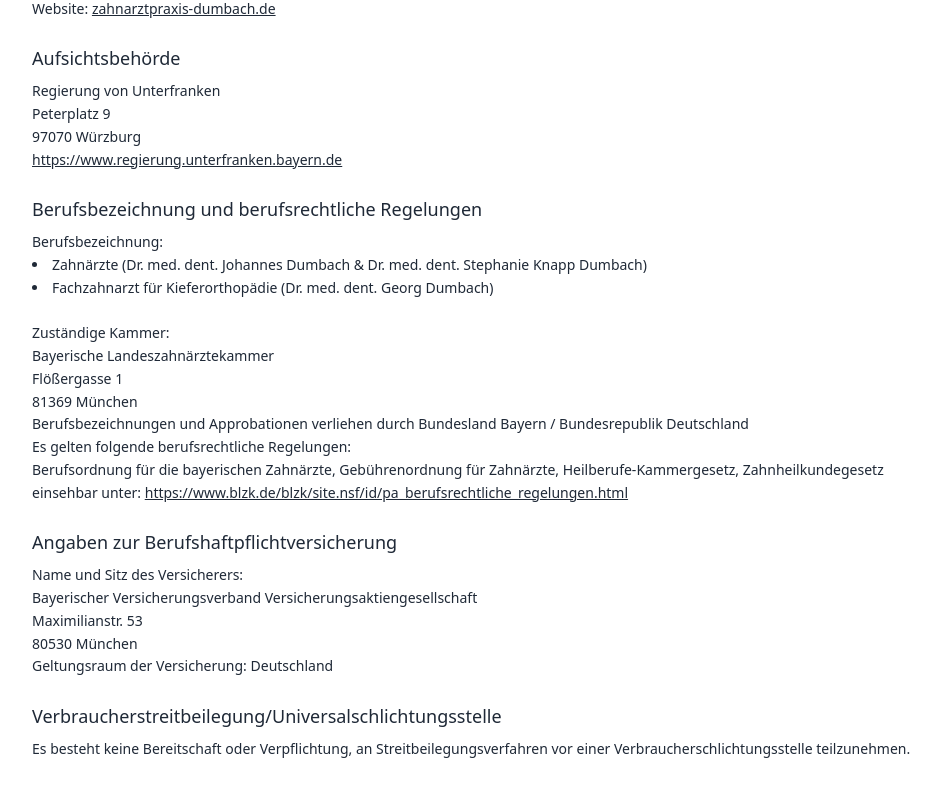
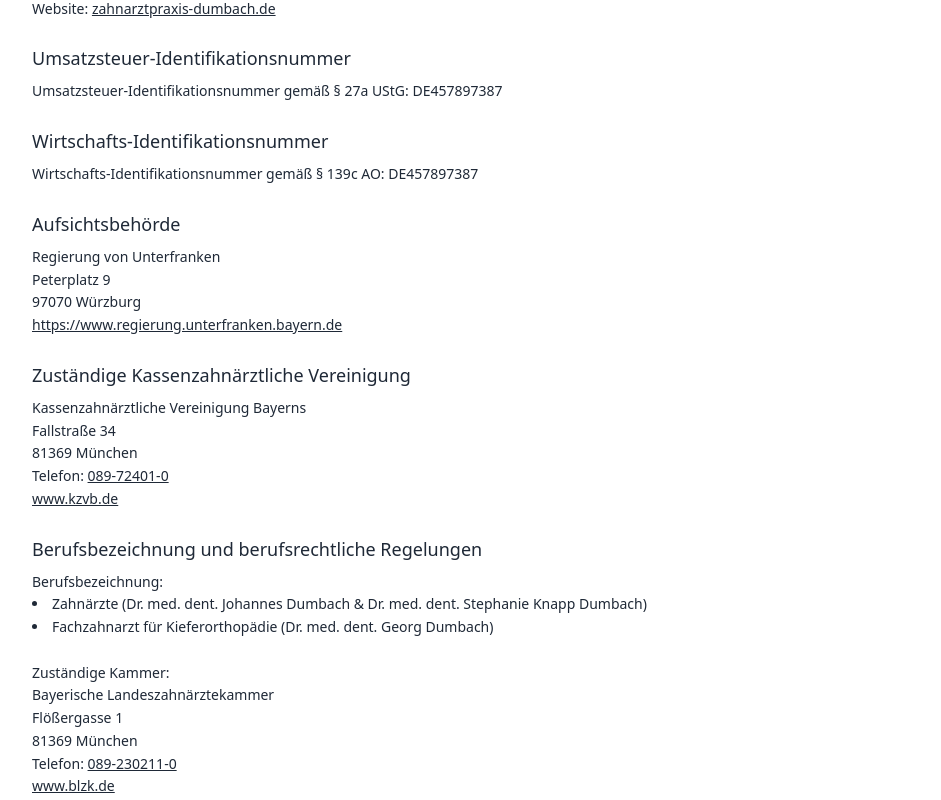
Before and after one commit to chrisknapp98/react-dentist-example, a Next.js app: page /impressum in a window 1280 px wide. Shown: the part 600-1400 px from the top of the page, without its empty margins (48-989 px from the left). Built offline with nearby package versions, Linux system fonts and the light colour scheme.

Commit message:
update imprint

```diff
--- a/src/app/impressum/page.tsx
+++ b/src/app/impressum/page.tsx
@@ -27,7 +27,7 @@
             <h2 className="text-lg mb-2">Angaben gemäß § 5 DDG</h2>
             <p>
               Zahnarztpraxis & Kieferorthopädie Dres. Dumbach & Dr. Knapp
-              Dumbach
+              Dumbach (GbR)
               <br />
               Dr. Johannes Dumbach, Dr. Stephanie Knapp Dumbach, Dr. Georg
               Dumbach
@@ -64,6 +64,16 @@
           </div>
 
           <div>
+            <h2 className="text-lg mb-2">Umsatzsteuer-Identifikationsnummer</h2>
+            <p>Umsatzsteuer-Identifikationsnummer gemäß § 27a UStG: DE457897387</p>
+          </div>
+
+          <div>
+            <h2 className="text-lg mb-2">Wirtschafts-Identifikationsnummer</h2>
+            <p>Wirtschafts-Identifikationsnummer gemäß § 139c AO: DE457897387</p>
+          </div>
+
+          <div>
             <h2 className="text-lg mb-2">Aufsichtsbehörde</h2>
             <p>
               Regierung von Unterfranken
@@ -78,6 +88,23 @@
                 className="underline"
               >
                 https://www.regierung.unterfranken.bayern.de
+              </a>
+            </p>
+          </div>
+
+          <div>
+            <h2 className="text-lg mb-2">Zuständige Kassenzahnärztliche Vereinigung</h2>
+            <p>
+              Kassenzahnärztliche Vereinigung Bayerns
+              <br />
+              Fallstraße 34
+              <br />
+              81369 München
+              <br />
+              Telefon: <a href="tel:+4989724010" className="underline">089-72401-0</a>
+              <br />
+              <a href="https://www.kzvb.de" target="_blank" rel="noopener noreferrer" className="underline">
+                www.kzvb.de
               </a>
             </p>
           </div>
@@ -107,6 +134,12 @@
               <br />
               Flößergasse 1<br />
               81369 München
+              <br />
+              Telefon: <a href="tel:+49892302110" className="underline">089-230211-0</a>
+              <br />
+              <a href="https://www.blzk.de" target="_blank" rel="noopener noreferrer" className="underline">
+                www.blzk.de
+              </a>
             </p>
             <p>
               Berufsbezeichnungen und Approbationen verliehen durch Bundesland
```
